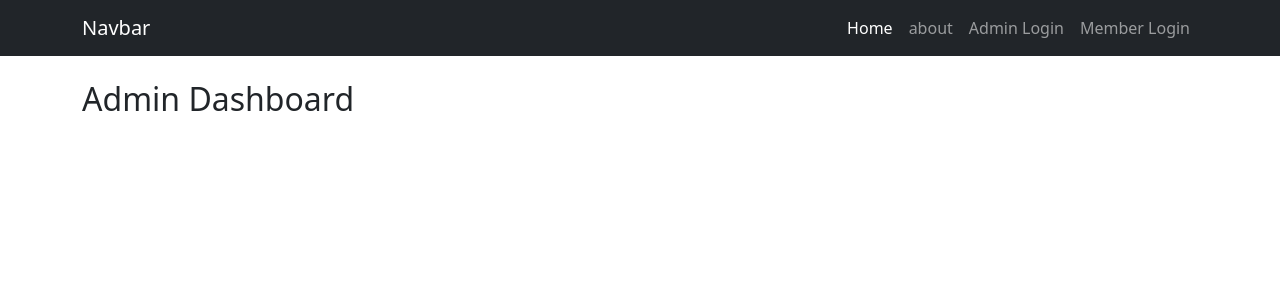
After one commit to Rupesh933/GYM_Management_System, a Django app: page /admin-dashboard/ in a window 1280 px wide. The commit adds this page. Shown: the top 300 px of the page. Run offline with Django 5.2, Linux system fonts and the light colour scheme; some libraries are stand-ins or nearby versions.

Commit message:
create url for admin logout

```diff
--- a/GymManagementDjango/GymManagementDjango/settings.py
+++ b/GymManagementDjango/GymManagementDjango/settings.py
@@ -119,5 +119,5 @@ STATIC_URL = "static/"
 
 
 
-
+# Use THIS model everywhere for authentication
 AUTH_USER_MODEL = 'gymapp.User'
--- /dev/null
+++ b/GymManagementDjango/gymapp/templates/admin_dashboard.html
@@ -0,0 +1,5 @@
+{% extends 'base.html' %}
+
+{% block content %}
+<h2>Admin Dashboard</h2>
+{% endblock %}
--- a/GymManagementDjango/gymapp/templates/base.html
+++ b/GymManagementDjango/gymapp/templates/base.html
@@ -1,123 +1,142 @@
-<!DOCTYPE html>
+<!doctype html>
 <html lang="en">
   <head>
-    <meta charset="UTF-8">
-    <meta name="viewport" content="width=device-width, initial-scale=1.0">
-    <link href="https://cdn.jsdelivr.net/npm/bootstrap@5.0.2/dist/css/bootstrap.min.css" rel="stylesheet">
-    <link rel="stylesheet" href="https://cdnjs.cloudflare.com/ajax/libs/font-awesome/7.0.1/css/all.min.css"  />
+    <meta charset="UTF-8" />
+    <meta name="viewport" content="width=device-width, initial-scale=1.0" />
+    <link
+      href="https://cdn.jsdelivr.net/npm/bootstrap@5.0.2/dist/css/bootstrap.min.css"
+      rel="stylesheet"
+    />
+    <link
+      rel="stylesheet"
+      href="https://cdnjs.cloudflare.com/ajax/libs/font-awesome/7.0.1/css/all.min.css"
+    />
     <title>GYM Management System</title>
   </head>
   <body>
     <nav class="navbar navbar-expand-lg navbar-dark bg-dark">
       <div class="container">
         <a class="navbar-brand" href="#">Navbar</a>
-    <button class="navbar-toggler" type="button"
+        <button
+          class="navbar-toggler"
+          type="button"
           data-bs-toggle="collapse"
           data-bs-target="#navbarSupportedContent"
           aria-controls="navbarSupportedContent"
           aria-expanded="false"
-          aria-label="Toggle navigation">
+          aria-label="Toggle navigation"
+        >
           <span class="navbar-toggler-icon"></span>
         </button>
         <div class="collapse navbar-collapse" id="navbarSupportedContent">
           <ul class="navbar-nav ms-auto">
 
+
             {% if user.is_authenticated %}
              {% if user.role == 'ADMIN' %}
+
             <li class="nav-item">
-          <a class="nav-link active"  href="">Dashboard</a>
+              <a class="nav-link active" href="">Dashboard</a>
             </li>
             <li class="nav-item">
-          <a class="nav-link active"  href="">Members</a>
+              <a class="nav-link active" href="">Members</a>
             </li>
             <li class="nav-item">
-          <a class="nav-link active"  href="">Plans</a>
+              <a class="nav-link active" href="">Plans</a>
             </li>
             <li class="nav-item">
-          <a class="nav-link active"  href="">Trainers</a>
+              <a class="nav-link active" href="">Trainers</a>
             </li>
             <li class="nav-item">
-          <a class="nav-link active"  href="">Payments</a>
+              <a class="nav-link active" href="">Payments</a>
             </li>
             <li class="nav-item">
-          <a class="nav-link active"  href="">Attendance</a>
+              <a class="nav-link active" href="">Attendance</a>
             </li>
             <li class="nav-item">
-          <a class="nav-link active"  href="">Equipment</a>
+              <a class="nav-link active" href="">Equipment</a>
             </li>
             <li class="nav-item">
-          <a class="nav-link active"  href="">Enquiries</a>
+              <a class="nav-link active" href="">Enquiries</a>
             </li>
             <li class="nav-item">
-          <a class="nav-link active"  href="">Workout palns</a>
+              <a class="nav-link active" href="">Workout palns</a>
             </li>
             <li class="nav-item">
-          <a class="nav-link active"  href="">Feedback</a>
+              <a class="nav-link active" href="">Feedback</a>
             </li>
 
             {% elif user.role == 'MEMBER' %}
+
             <li class="nav-item">
-          <a class="nav-link active"  href="">Dashboard</a>
+              <a class="nav-link active" href="">Dashboard</a>
             </li>
             <li class="nav-item">
-          <a class="nav-link active"  href="">My Profile</a>
+              <a class="nav-link active" href="">My Profile</a>
             </li>
             <li class="nav-item">
-          <a class="nav-link active"  href="">Membership</a>
+              <a class="nav-link active" href="">Membership</a>
             </li>
             <li class="nav-item">
-          <a class="nav-link active"  href="">Attendance</a>
+              <a class="nav-link active" href="">Attendance</a>
             </li>
             <li class="nav-item">
-          <a class="nav-link active"  href="">Payments</a>
+              <a class="nav-link active" href="">Payments</a>
             </li>
             <li class="nav-item">
-          <a class="nav-link active"  href="">Workout Plans</a>
+              <a class="nav-link active" href="">Workout Plans</a>
             </li>
             <li class="nav-item">
-          <a class="nav-link active"  href="">Feedback</a>
+              <a class="nav-link active" href="">Feedback</a>
             </li>
 
             {% endif %}
 
             <li class="nav-item">
-          <a class="nav-link active"  href="">Logout</a>
+              <a class="nav-link active" href="{% url 'admin_logout' %}"
+                >Logout</a
+              >
             </li>
 
             {% else %}
             <li class="nav-item">
-          <a class="nav-link active"  href="{% url 'home' %}">Home</a>
+              <a class="nav-link active" href="{% url 'home' %}">Home</a>
             </li>
             <li class="nav-item">
               <a class="nav-link" href="{% url 'about' %}">about</a>
             </li>
             <li class="nav-item">
-            <a class='nav-link' href="{% url 'admin_login' %}">Admin Login</a>
+              <a class="nav-link" href="{% url 'admin_login' %}">Admin Login</a>
             </li>
             <li class="nav-item">
-            <a class='nav-link' href="">Member Login</a>
+              <a class="nav-link" href="">Member Login</a>
             </li>
             {% endif %}
           </ul>
         </div>
       </div>
-
     </nav>
 
     <div class="container mt-4">
-    {% if messages %}
-        {% for message in messages %}
-            <div class="alert alert-{{ message.tags }} alert-dismissible fade show" role="alert">
+      {% if messages %} {% for message in messages %}
+      <div
+        class="alert alert-{{ message.tags }} alert-dismissible fade show"
+        role="alert"
+      >
         {{ message }}
-                <button class="btn-close" type="button" data-bs-dismiss="alert"></button>
+        <button
+          class="btn-close"
+          type="button"
+          data-bs-dismiss="alert"
+        ></button>
       </div>
-        {% endfor %}
-    {% endif %}
-{% block content %}
-
-{% endblock content %}
+      {% endfor %} {% endif %} {% block content %} {% endblock content %}
     </div>
 
-  <script src="https://cdn.jsdelivr.net/npm/bootstrap@5.0.2/dist/js/bootstrap.bundle.min.js" integrity="sha384-MrcW6ZMFYlzcLA8Nl+NtUVF0sA7MsXsP1UyJoMp4YLEuNSfAP+JcXn/tWtIaxVXM" crossorigin="anonymous"></script>
+    <script
+      src="https://cdn.jsdelivr.net/npm/bootstrap@5.0.2/dist/js/bootstrap.bundle.min.js"
+      integrity="sha384-MrcW6ZMFYlzcLA8Nl+NtUVF0sA7MsXsP1UyJoMp4YLEuNSfAP+JcXn/tWtIaxVXM"
+      crossorigin="anonymous"
+    ></script>
   </body>
 </html>
--- a/GymManagementDjango/gymapp/urls.py
+++ b/GymManagementDjango/gymapp/urls.py
@@ -4,5 +4,7 @@ from .views import *
 urlpatterns = [
     path('home/', home, name='home'),
     path('about/', about, name='about'),
-    path('admin-login/', admin_login_view, name='admin_login')
+    path('admin-login/', admin_login_view, name='admin_login'),
+    path('admin-dashboard/', admin_dashboard_view, name='admin_dashboard'),
+    path('admin-logout/', admin_logout_view, name='admin_logout')
 ]
--- a/GymManagementDjango/gymapp/views.py
+++ b/GymManagementDjango/gymapp/views.py
@@ -28,6 +28,20 @@ def admin_login_view(request):
     if request.method == 'POST':
         username = request.POST.get('username')
         password = request.POST.get('password')
-        user = authenticate(request, username=username, passowrd=password)
-        if user is not None and getattr(user, 'role', None):  #
+        user = authenticate(request, username=username, password=password)
+        if user is not None and getattr(user, 'role', None) == 'ADMIN': # Login only if user is valid AND role is ADMIN
+            login(request, user)   # log the user in using Django's built-in login function
+            messages.success(request,'Logged in successfully!')
+            return redirect('admin_dashboard')  # Redirect to admin dashboard after successful login
+        else:
+            messages.error(request, 'Invalid Credentials or not an Admin')
     return render(request, 'adminLogin.html')
+
+def admin_logout_view(request):
+    logout(request)
+    # or   request.session.flush()   # delete all session data
+    messages.info(request, 'Logged Out successfully!!')
+    return redirect('home')
+
+def admin_dashboard_view(request):
+    return render(request, 'admin_dashboard.html')
```
Also changed, not shown: GymManagementDjango/db.sqlite3. Lines whose indentation alone changed are shown as unchanged.
